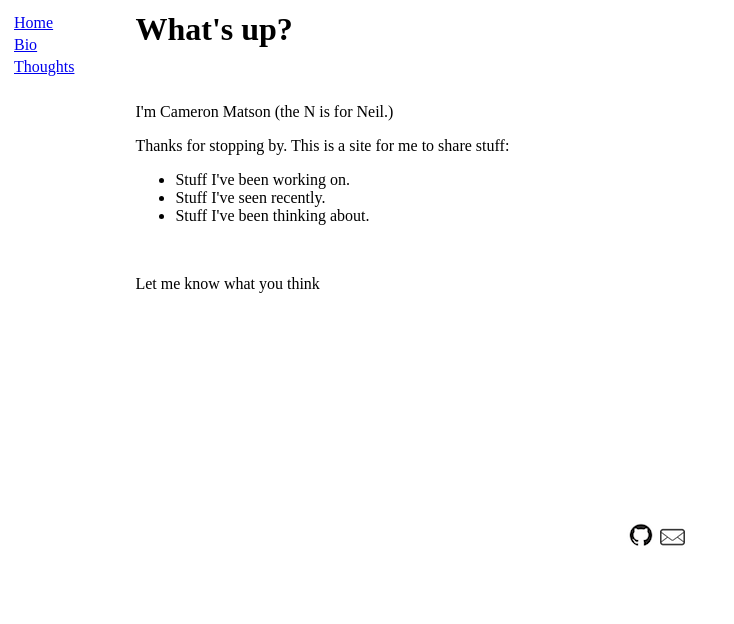
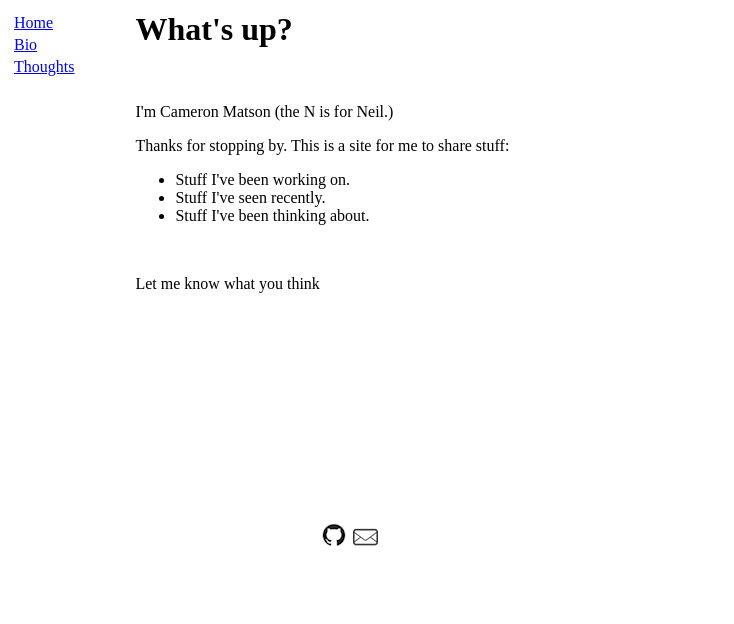
Before and after one commit to ncmatson/ncmatson, a Flask app: page / in a window 1280 px wide. Shown: the top 624 px of the page, without its empty margins (0-734 px from the left). Run offline with Flask 2, Linux system fonts and the light colour scheme.

Commit message:
update css

```diff
--- a/app/static/blog.css
+++ b/app/static/blog.css
@@ -4,7 +4,7 @@
 }
 
 #footer{
-  text-align: right;
+  text-align: center;
 }
 
 a:active{
```
